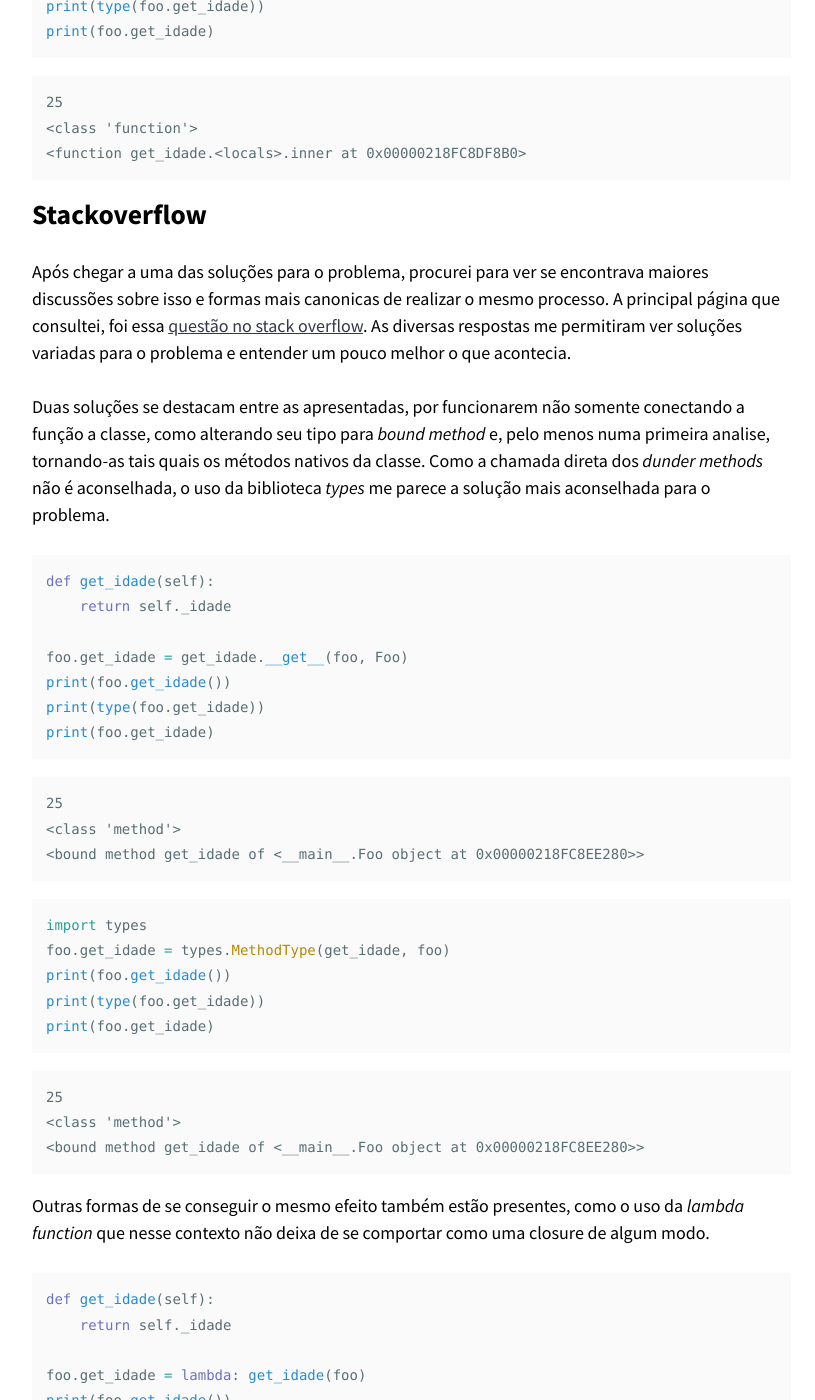
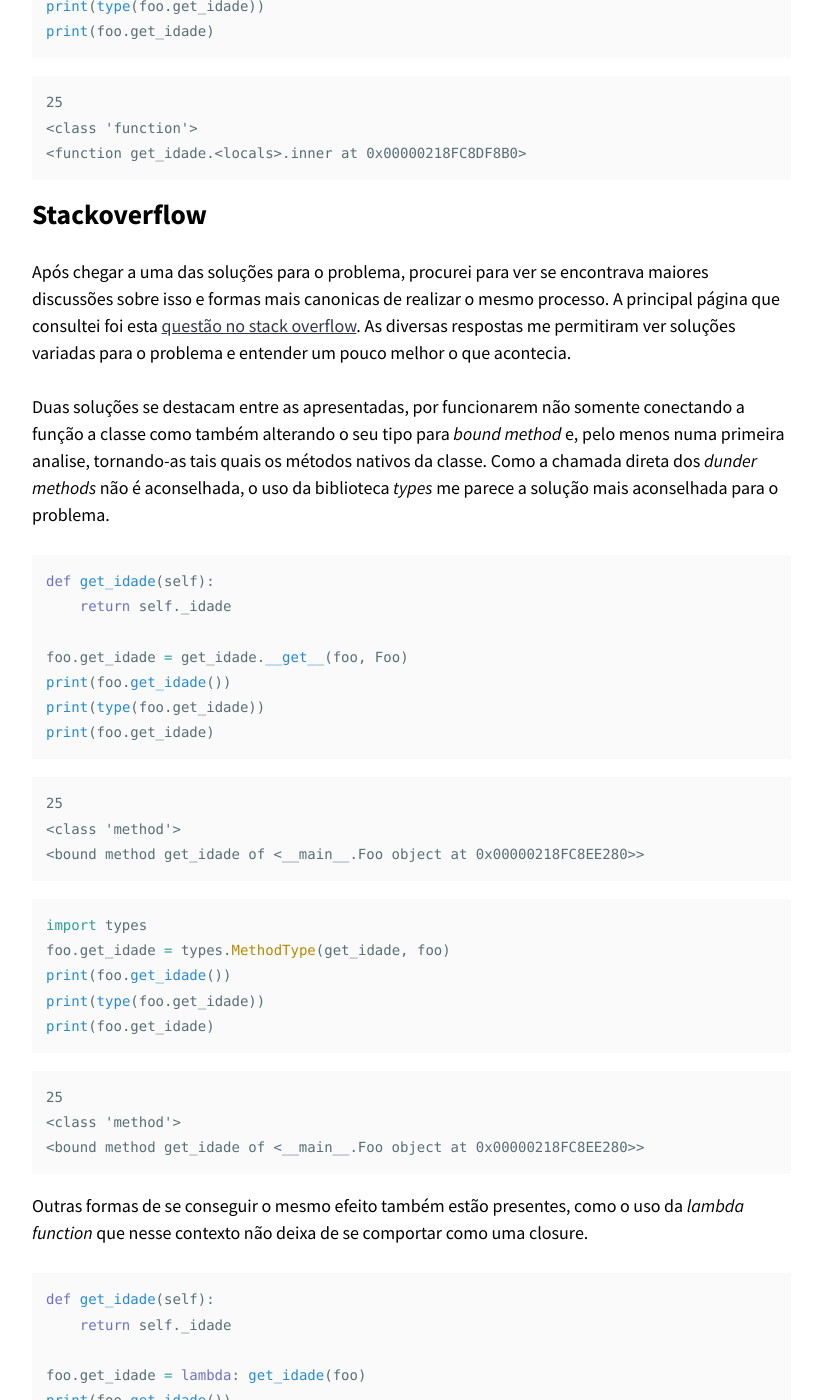
Before and after one commit to CaioMizerkowski/CaioMizerkowski.github.io, a Jekyll site: the page built from _posts/2022-02-06-Simulando-bind-do-JS-em-Python.md, in a window 1280 px wide and 1400 px high, scrolled down 2026 px. Shown: the whole window, without its empty margins (343-1158 px from the left). Built offline with Jekyll 4.4.1, drawn with Linux system fonts in a browser that asks for light colours; nearby versions of some CDN libraries; some of the changed text lies outside the part shown.

Commit message:
Update 2022-02-06-Simulando-bind-do-JS-em-Python.md

````diff
--- a/_posts/2022-02-06-Simulando-bind-do-JS-em-Python.md
+++ b/_posts/2022-02-06-Simulando-bind-do-JS-em-Python.md
@@ -76,9 +76,9 @@ print(foo.get_idade)
 
 
 ## Stackoverflow
-Após chegar a uma das soluções para o problema, procurei para ver se encontrava maiores discussões sobre isso e formas mais canonicas de realizar o mesmo processo. A principal página que consultei, foi essa [questão no stack overflow](https://stackoverflow.com/questions/972/adding-a-method-to-an-existing-object-instance). As diversas respostas me permitiram ver soluções variadas para o problema e entender um pouco melhor o que acontecia.
+Após chegar a uma das soluções para o problema, procurei para ver se encontrava maiores discussões sobre isso e formas mais canonicas de realizar o mesmo processo. A principal página que consultei foi esta [questão no stack overflow](https://stackoverflow.com/questions/972/adding-a-method-to-an-existing-object-instance). As diversas respostas me permitiram ver soluções variadas para o problema e entender um pouco melhor o que acontecia.
 
-Duas soluções se destacam entre as apresentadas, por funcionarem não somente conectando a função a classe, como alterando seu tipo para _bound method_ e, pelo menos numa primeira analise, tornando-as tais quais os métodos nativos da classe. Como a chamada direta dos _dunder methods_ não é aconselhada, o uso da biblioteca _types_ me parece a solução mais aconselhada para o problema.
+Duas soluções se destacam entre as apresentadas, por funcionarem não somente conectando a função a classe como também alterando o seu tipo para _bound method_ e, pelo menos numa primeira analise, tornando-as tais quais os métodos nativos da classe. Como a chamada direta dos _dunder methods_ não é aconselhada, o uso da biblioteca _types_ me parece a solução mais aconselhada para o problema.
 
 
 ```python
@@ -110,7 +110,7 @@ print(foo.get_idade)
     <bound method get_idade of <__main__.Foo object at 0x00000218FC8EE280>>
 
 
-Outras formas de se conseguir o mesmo efeito também estão presentes, como o uso da _lambda function_ que nesse contexto não deixa de se comportar como uma closure de algum modo.
+Outras formas de se conseguir o mesmo efeito também estão presentes, como o uso da _lambda function_ que nesse contexto não deixa de se comportar como uma closure.
 
 
 ```python
@@ -128,7 +128,7 @@ print(foo.get_idade)
     <function <lambda> at 0x00000218FC901310>
 
 
-Uma forma mais sofisticada de usar funções aninhadas também está presente, o que me gerou o estalo para produzir o _decorador_ que vou apresentar. Esse método permite com que diversos parâmetros sejam passados a função por se preocupar com os args e kwargs.
+Uma forma mais sofisticada de usar funções aninhadas também está presente, o que me gerou o estalo para produzir o _decorador_ que vou apresentar. Esse método permite com que diversos parâmetros sejam passados a função por esta se preocupar em trata-los.
 
 
 ```python
````
